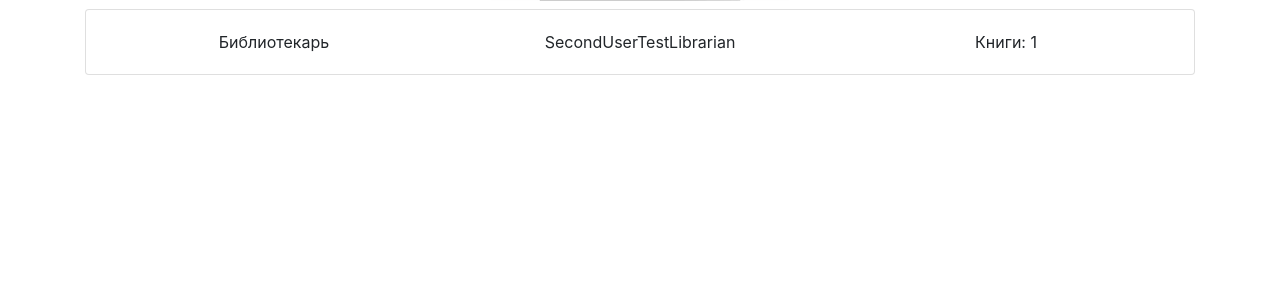
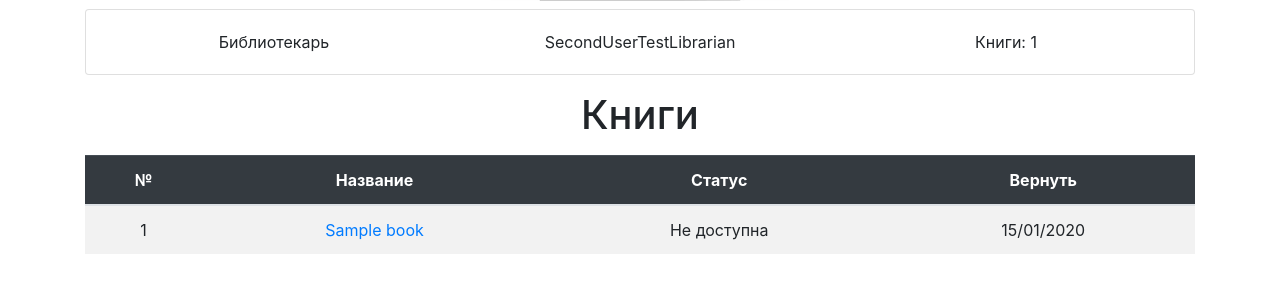
Before and after one commit to PickBas/library_service, a Django app: page /profile/2/ in a window 1280 px wide. Shown: the part 365-658 px from the top of the page. Run offline with Django 3.2, Linux system fonts and the light colour scheme; a user stored in the database is signed in; data comes from the database, SQL or seed files in the repository; tables that the repository leaves empty hold one stand-in row (values such as "Sample post"); some libraries are stand-ins or nearby versions.

Commit message:
added tables

```diff
--- a/templates/core/index.html
+++ b/templates/core/index.html
@@ -23,7 +23,7 @@
                         <tr>
                             <td>{{ forloop.counter }}</td>
                             <td><a href="{% url 'book_page' book.id %}">{{ book.name }}</a></td>
-                            <td>{% if book.is_in_use %}Не доступна{% else %}Доступна{% endif %}</td>
+                            <td>{% if book.in_use_by %}Не доступна{% else %}Доступна{% endif %}</td>
                             <td>{{ book.upload_time|time:"G:i" }}, {{ book.upload_time|date:"d/m/Y" }}</td>
                         </tr>
                     {% endfor %}
--- a/templates/library/students.html
+++ b/templates/library/students.html
@@ -19,7 +19,7 @@
                         <tr>
                             <td>{{ forloop.counter }}</td>
                             <td><a href="{% url 'profile_main_page' current_user.id %}">{{ current_user.profile.get_full_name }}</a></td>
-                            <td><a href="{% url 'book_page' 1 %}">{{ current_user.profile.books_in_use|length }}</a></td>
+                            <td>{{ current_user.profile.books_in_use.all|length }}</td>
                             <td>Должник</td>
                         </tr>
                     {% endfor %}
--- a/templates/profile/profile_main_page.html
+++ b/templates/profile/profile_main_page.html
@@ -23,4 +23,31 @@
         <a class="btn btn-primary btn-lg btn-block mt-2" href="{% url 'update_profile_info' %}">Обновить профиль</a>
         <a class="btn btn-secondary btn-lg btn-block mt-2" href="{% url 'update_profile_avatar' %}">Обновить фото</a>
     {% endif %}
+
+    <h1 class="text-center mt-3">Книги</h1>
+
+    <div class="row mt-3">
+        <div class="col">
+            <table class="table text-center table-striped">
+                <thead class="table-dark">
+                    <tr>
+                        <th scope="col">№</th>
+                        <th scope="col">Название</th>
+                        <th scope="col">Статус</th>
+                        <th scope="col">Вернуть</th>
+                    </tr>
+                </thead>
+                <tbody>
+                    {% for book in current_user.profile.books_in_use.all %}
+                        <tr>
+                            <td>{{ forloop.counter }}</td>
+                            <td><a href="{% url 'book_page' book.id %}">{{ book.name }}</a></td>
+                            <td>{% if book.in_use_by %}Не доступна{% else %}Доступна{% endif %}</td>
+                            <td>{{ book.when_should_be_back|date:"d/m/Y" }}</td>
+                        </tr>
+                    {% endfor %}
+                </tbody>
+            </table>
+        </div>
+    </div>
 {% endblock %}
```
Also changed, not shown: book/views.py (+33 -0 lines), templates/book/book_main_page.html (+9 -6 lines).
